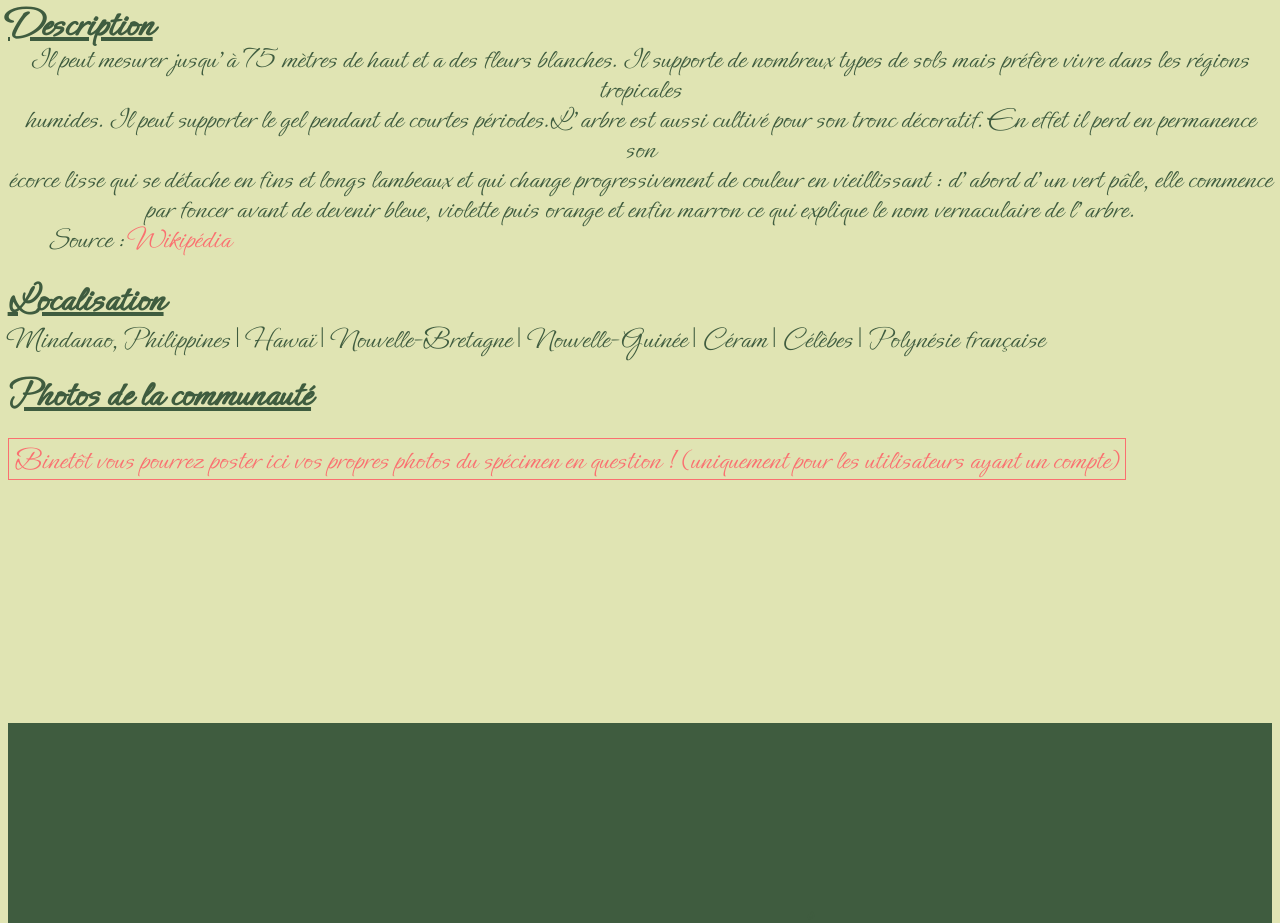
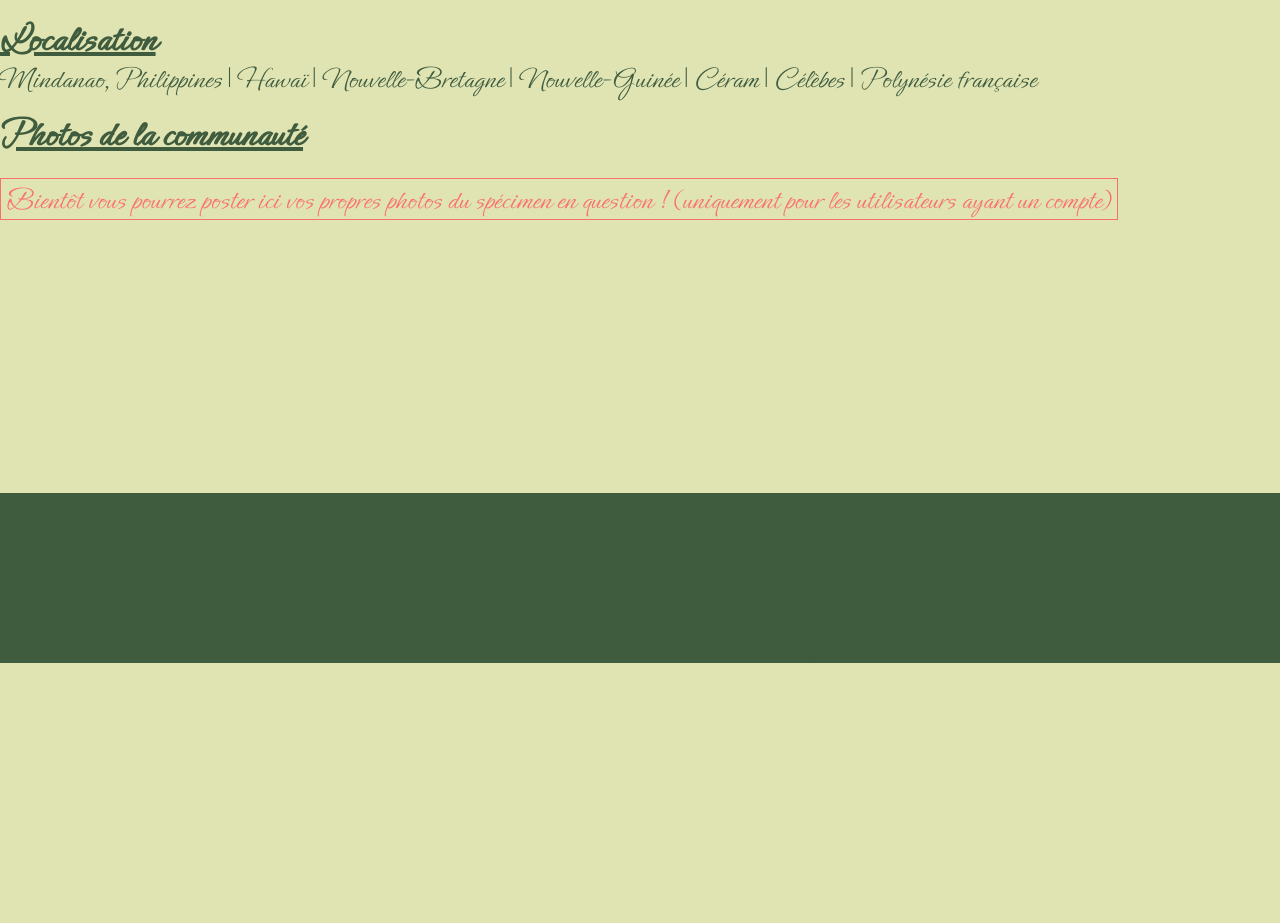
Before and after one commit to Ilarmis/flor-insolite, a plain HTML site: page eucalyptus-arec-en-ciel.html in a window 1280 px wide. Shown: the part 1089-2012 px from the top of the page. After the commit the page ends 1752 px from the top, so only its background shows below. Drawn offline with Linux system fonts and the light colour scheme.

Commit message:
Add files via upload

```diff
--- a/eucalyptus-arec-en-ciel.css
+++ b/eucalyptus-arec-en-ciel.css
@@ -7,6 +7,8 @@
 }
 
 *{
+    margin: 0;
+    padding: 0;
     -webkit-box-sizing: border-box;
     -moz-box-sizing: border-box;
     box-sizing: border-box;
--- a/eucalyptus-arec-en-ciel.html
+++ b/eucalyptus-arec-en-ciel.html
@@ -60,7 +60,7 @@
         </div>
         <div class="photos">
             <a id="phot">Photos de la communauté</a>
-            <a id="cadre">Binetôt vous pourrez poster ici vos propres photos du spécimen en question ! (uniquement pour les utilisateurs ayant un compte)</a>
+            <a id="cadre">Bientôt vous pourrez poster ici vos propres photos du spécimen en question ! (uniquement pour les utilisateurs ayant un compte)</a>
         </div>
         <div class="end">
             <a>e</a>
```
Also changed, not shown: dragon_sum.html (+1 -1 lines), fleur-squelette.html (+1 -1 lines), orchidee-canard.html (+1 -1 lines), planturtle.html (+1 -1 lines).
